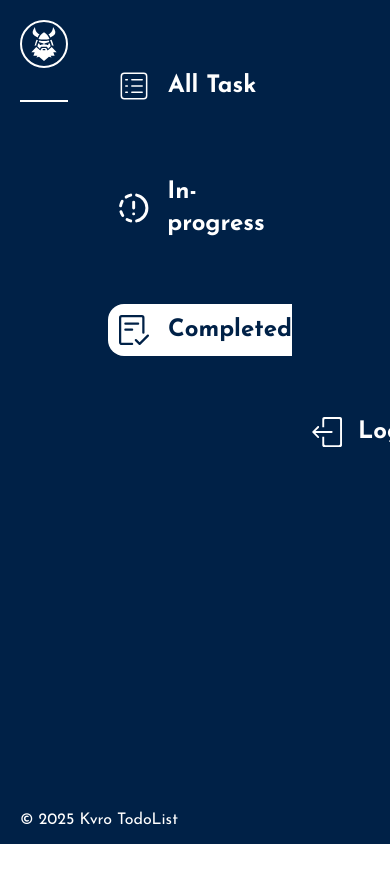
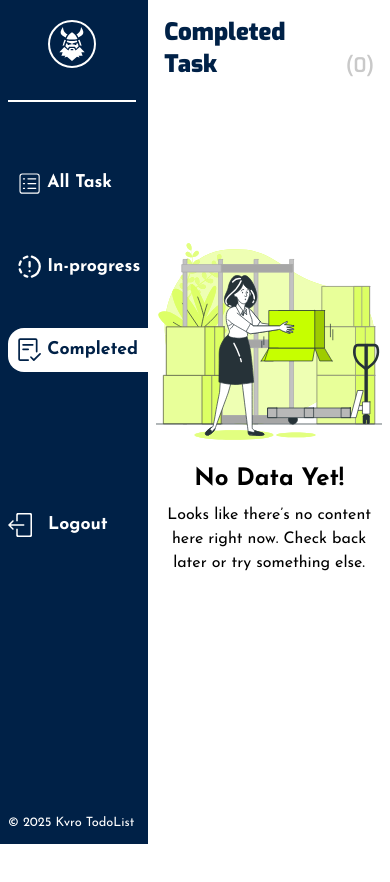
Before and after one commit to Kvro11/todoList, a React (Vite) app: page /home/completed in a window 390 px wide. Shown: the top 882 px of the page. Before the commit the page ends 844 px from the top, so only its background shows below. Built offline with nearby package versions, Linux system fonts and the light colour scheme; a web font is replaced by a local one.

Commit message:
fix styling for mobile

```diff
--- a/src/App.tsx
+++ b/src/App.tsx
@@ -43,7 +43,7 @@ const App = () => {
 
   return (
     <Router>
-      <div className="relative w-full min-h-screen bg-[#f5f5f5] flex flex-col sm:flex-row ">
+      <div className="relative w-ful">
         <Routes>
           <Route index element={<SignIn />} />
           <Route path="/signIn" element={<SignIn />} />
--- a/src/components/Error/index.tsx
+++ b/src/components/Error/index.tsx
@@ -2,10 +2,14 @@ import empty from "../../assets/Error/empty.svg";
 
 const Error = () => {
   return (
-    <div className="w-full flex flex-col items-center gap-2">
-      <img className="w-[30%]" src={empty} alt="No data" />
-      <h2 className="font-black text-4xl">No Data Yet!</h2>
-      <span className="text-2xl text-center break-words w-[45%]">
+    <div className="w-full h-full flex flex-col items-center gap-2">
+      <img
+        className="w-full sm:w-[30%] mt-[50%] sm:mt-0"
+        src={empty}
+        alt="No data"
+      />
+      <h2 className="font-black text-2xl sm:text-4xl">No Data Yet!</h2>
+      <span className="text-[1rem] sm:text-2xl text-center break-words w-full sm:w-[45%]">
         Looks like there’s no content here right now. Check back later or try
         something else.
       </span>
--- a/src/components/Home/index.tsx
+++ b/src/components/Home/index.tsx
@@ -4,10 +4,10 @@ import NavBar from "../NavBar";
 
 const Home = ({ setAddTask, setTaskToEdit }: any) => {
   return (
-    <div className="w-full relative flex">
-      <div className="w-full sm:w-[18vw]"></div>
+    <div className="w-full min-h-dvh relative flex">
+      <div className="w-[38%] sm:w-[18vw]"></div>
       <NavBar />
-      <main className="flex-1 p-6">
+      <main className="flex-1 p-2 sm:p-6">
         <Outlet context={{ setTaskToEdit, setAddTask }} />
       </main>
     </div>
--- a/src/components/Loading/index.tsx
+++ b/src/components/Loading/index.tsx
@@ -6,7 +6,11 @@ const Loading = () => {
       className="absolute top-0 bottom-0 left-0 right-0
           inset-0 bg-[rgba(0,0,0,0.2)]"
     >
-      <img className="fixed top-[50%] left-[50%]" src={loading} alt="Loading" />
+      <img
+        className="fixed top-[40%] sm:top-[50%] left-[30%] sm:left-[50%]"
+        src={loading}
+        alt="Loading"
+      />
     </div>
   );
 };
--- a/src/components/NavBar/index.tsx
+++ b/src/components/NavBar/index.tsx
@@ -39,10 +39,10 @@ const NavBar = () => {
 
   return (
     <div
-      className="fixed top-0 left-0 bottom-0 w-full sm:w-[18vw] bg-primary-blue flex
-      flex-row sm:flex-col gap-5 pl-5 pt-5 sm:pt-10 text-white"
+      className="fixed top-0 left-0 bottom-0 w-[38%] sm:w-[18vw] bg-primary-blue flex
+      flex-col gap-5 pl-2 sm:pl-5 pt-5 sm:pt-10 text-white"
     >
-      <div className="pr-5">
+      <div className="pr-3 sm:pr-5">
         {userData ? (
           <div className="flex flex-col items-center gap-3 ">
             <span className="text-4xl border-2 p-1 rounded-full">
@@ -60,14 +60,17 @@ const NavBar = () => {
         )}
         <div className="h-0.5 w-full bg-white mt-5"></div>
       </div>
-      <ul className="flex flex-col gap-14 text-4xl mt-10 h-[50%]">
+      <ul
+        className="flex flex-col gap-10 sm:gap-14 text-[1.7rem] sm:text-4xl mt-10
+          h-[40%] sm:h-[50%]"
+      >
         {tabList.map((tab, index) => (
           <NavLink
             key={tab.name}
             to={tab.path}
             end={index === 0}
             className={({ isActive }) =>
-              `flex gap-4 items-center p-2 pr-0 font-black rounded-l-2xl transition-all duration-300 ${
+              `flex gap-1 sm:gap-4 items-center p-2 pr-0 font-black rounded-l-2xl transition-all duration-300 ${
                 isActive
                   ? "bg-white text-primary-blue"
                   : "hover:bg-white hover:text-primary-blue text-white"
@@ -75,17 +78,19 @@ const NavBar = () => {
             }
           >
             {tab.icon}
-            <span className="text-2xl">{tab.name}</span>
+            <span className="text-[1.1rem] sm:text-2xl">{tab.name}</span>
           </NavLink>
         ))}
       </ul>
       <button
         onClick={handleLogout}
-        className="flex items-center gap-4 font-black text-2xl"
+        className="flex items-center gap-4 font-black text-[1.1rem] sm:text-2xl"
       >
-        <SlLogout className="text-3xl" /> Logout
+        <SlLogout className="text-[1.5rem] sm:text-3xl" /> Logout
       </button>
-      <span className="fixed bottom-3">&copy; 2025 Kvro TodoList</span>
+      <span className="text-[0.8rem] sm:text-[1rem] fixed bottom-3">
+        &copy; 2025 Kvro TodoList
+      </span>
     </div>
   );
 };
--- a/src/components/NewTaskModal/index.tsx
+++ b/src/components/NewTaskModal/index.tsx
@@ -74,10 +74,10 @@ const NewTaskModal = ({ setAddTask, taskToEdit, setTaskToEdit }: any) => {
   return (
     <form
       onSubmit={handleTask}
-      className="fixed top-[8%] left-[45%] w-[90%] sm:w-[27rem] h-fit bg-[whitesmoke] p-10 rounded-lg
-        shadow-lg shadow-black/20 flex flex-col gap-8 font-custom-exo"
+      className="fixed top-[11%] sm:top-[8%] left-[5%] sm:left-[45%] w-[90%] sm:w-[27rem] h-fit bg-[whitesmoke]
+      p-5 sm:p-10 rounded-lg shadow-lg shadow-black/20 flex flex-col gap-5 sm:gap-8 font-custom-exo"
     >
-      <div className="flex justify-end text-3xl -m-5">
+      <div className="flex justify-end text-3xl -m-2 sm:-m-5">
         <button
           className="cursor-pointer transition ease-in-out duration-200 hover:scale-90
               hover:text-custom-red"
--- a/src/components/TaskList/index.tsx
+++ b/src/components/TaskList/index.tsx
@@ -53,11 +53,13 @@ const TaskList = ({ todos, setTaskToEdit, setAddTask, title }: any) => {
 
   return (
     <>
-      <div className="w-full p-3 sm:p-12">
+      <div className="w-full p-2 sm:p-12">
         <ToastContainer />
         <div className="flex items-end gap-2 mb-7 font-custom-exo">
-          <h1 className="font-black text-4xl text-primary-blue ">{title}</h1>
-          <span className="text-2xl sm:text-3xl font-semibold text-custom-gray">
+          <h1 className="font-black text-2xl sm:text-4xl text-primary-blue ">
+            {title}
+          </h1>
+          <span className="text-xl sm:text-3xl font-semibold text-custom-gray">
             ({todos?.length ?? "0"})
           </span>
         </div>
@@ -138,7 +140,7 @@ const TaskList = ({ todos, setTaskToEdit, setAddTask, title }: any) => {
           {title === "Task List" && (
             <div
               className="h-full min-h-[250px] sm:min-h-[350px] flex justify-center items-center
-          shadow-custom-shadow transition ease-in-out hover:scale-95 rounded-lg"
+                shadow-custom-shadow transition ease-in-out hover:scale-95 rounded-lg"
               onClick={() => setAddTask(true)}
             >
               <IoAdd className="text-8xl text-custom-black-100" />
```
